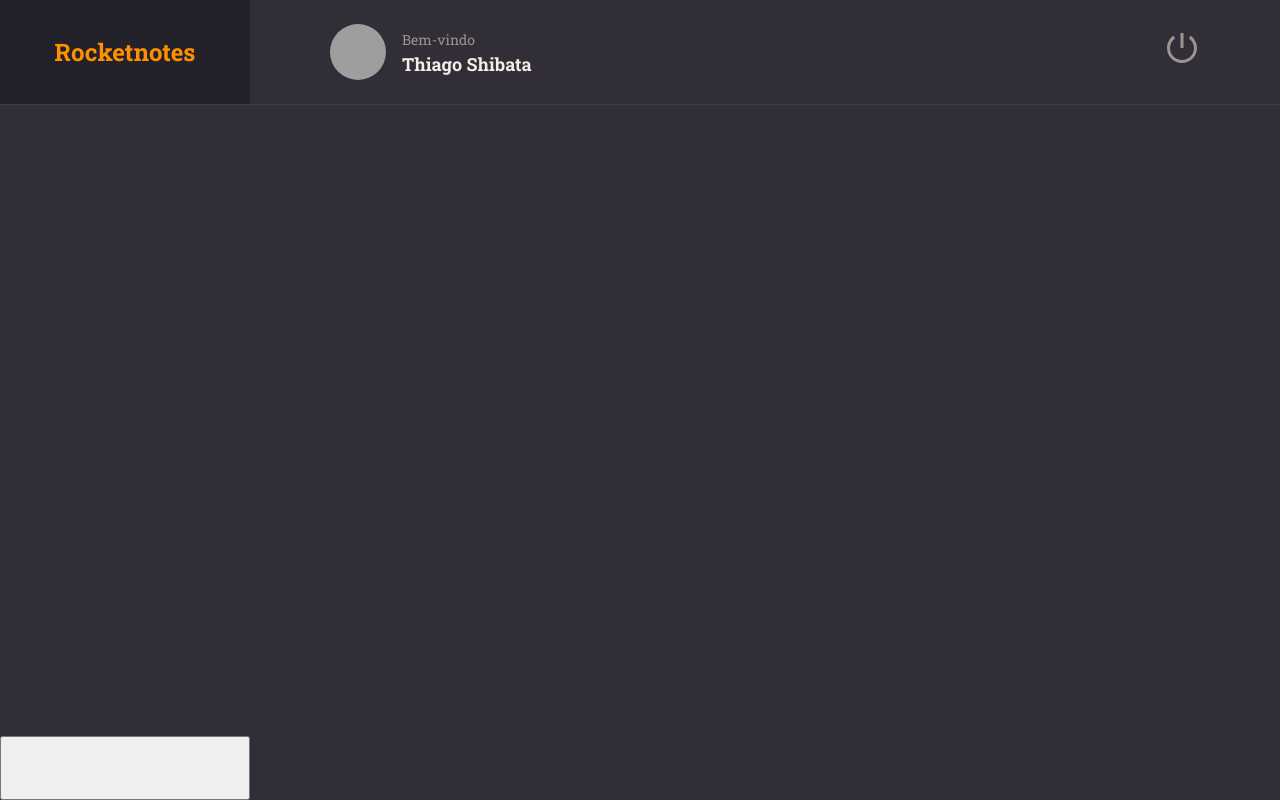
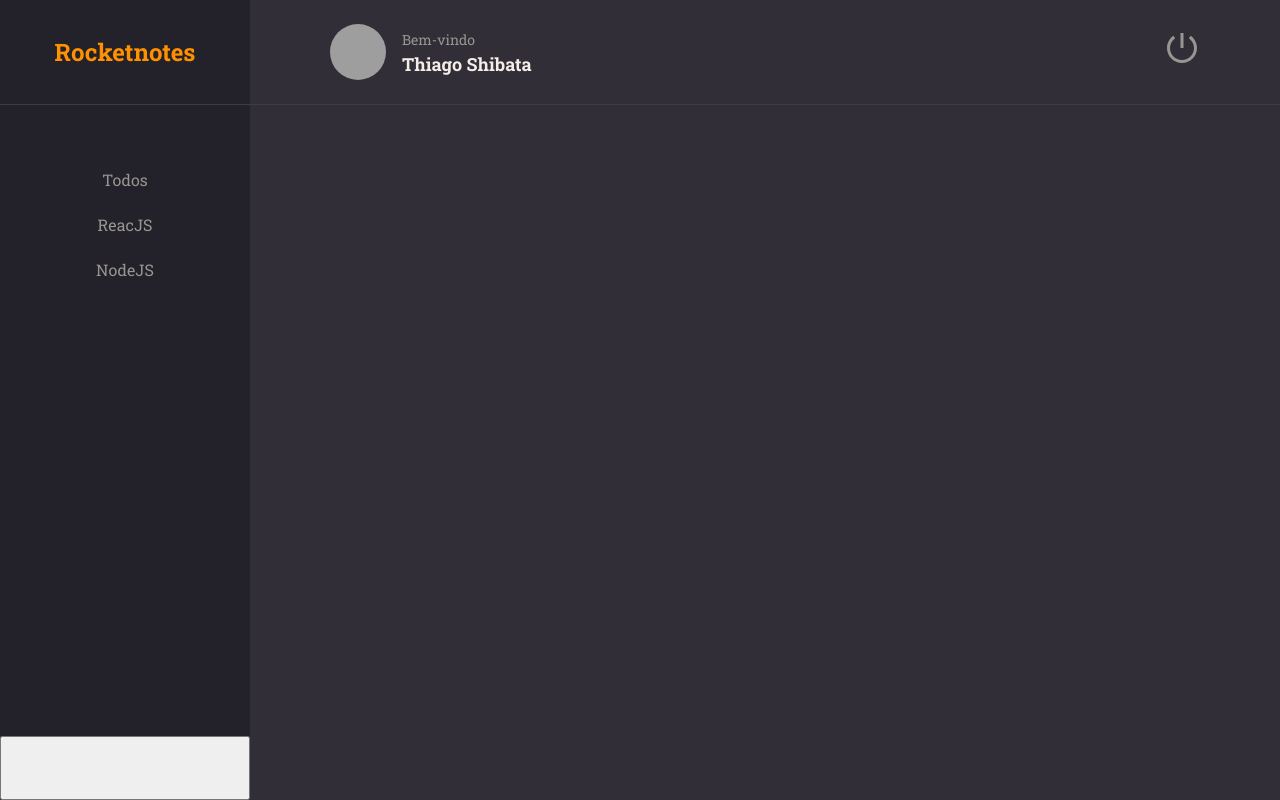
Before and after one commit to thiagoshibata/explorer-frontend-notes, a React (Vite) app: page / in a window 1280 px wide. Built offline with nearby package versions, Linux system fonts and the light colour scheme; grey boxes are pictures that could not be loaded.

Commit message:
feat: styled filter on menu

```diff
--- a/src/components/ButtonText/styles.js
+++ b/src/components/ButtonText/styles.js
@@ -2,7 +2,8 @@ import styled from "styled-components"
 
 export const Container = styled.button`
   background: none;
-  color: ${({ theme }) => theme.COLORS.ORANGE};
+  color: ${({ theme, isActive }) =>
+    isActive ? theme.COLORS.ORANGE : theme.COLORS.GRAY_100};
 
   border: none;
   font-size: 16px;
--- a/src/pages/Home/index.jsx
+++ b/src/pages/Home/index.jsx
@@ -1,5 +1,6 @@
 import { Container, Brand, Menu, Search, Content, NewNote } from "./styles"
 import { Header } from "../../components/Header"
+import { ButtonText } from "../../components/ButtonText"
 
 export function Home() {
   return (
@@ -8,7 +9,17 @@ export function Home() {
         <h1>Rocketnotes</h1>
       </Brand>
       <Header />
-      <Menu></Menu>
+      <Menu>
+        <li>
+          <ButtonText title="Todos" />
+        </li>
+        <li>
+          <ButtonText title="ReacJS" />
+        </li>
+        <li>
+          <ButtonText title="NodeJS" />
+        </li>
+      </Menu>
       <Search></Search>
       <Content></Content>
       <NewNote></NewNote>
--- a/src/pages/Home/styles.js
+++ b/src/pages/Home/styles.js
@@ -34,6 +34,14 @@ export const Brand = styled.div`
 `
 export const Menu = styled.ul`
   grid-area: menu;
+  background-color: ${({ theme }) => theme.COLORS.BACKGROUND_900};
+
+  padding-top: 64px;
+  text-align: center;
+
+  > li {
+    margin-bottom: 24px;
+  }
 `
 export const Search = styled.div`
   grid-area: search;
```
